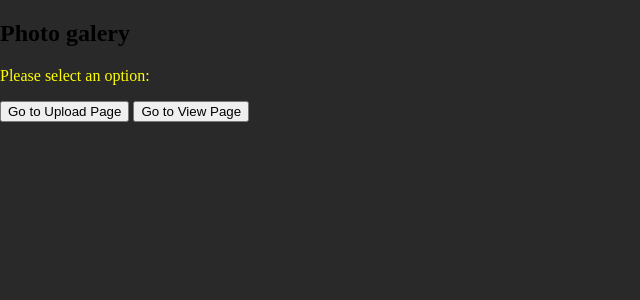
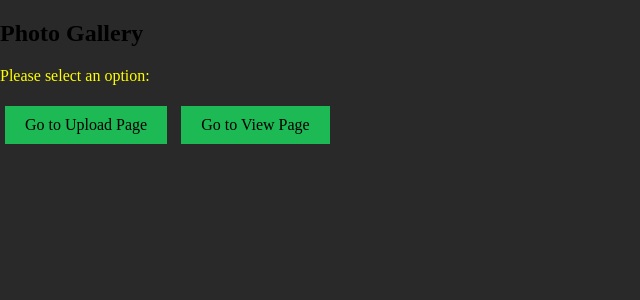
Before and after one commit to MonkeMK/Photo_album, a PHP site: page / in a window 1280 px wide. Shown: the top 300 px of the page, without its empty margins (0-640 px from the left). Run offline with PHP 8.4, Linux system fonts and the light colour scheme.

Commit message:
custom buttons
De buttons kunnen nu van style en kleur veranderd worden via index.css

```diff
--- a/css/index.css
+++ b/css/index.css
@@ -8,3 +8,18 @@ body{
     color:yellow;
 
 }
+
+.custom-button {
+    display: inline-block;
+    padding: 10px 20px;
+    background-color: #1DB954;
+    color: black;
+    border: none;
+    cursor: pointer;
+    margin: 5px;
+}
+
+.upload{
+    position:absolute;
+
+}
--- a/index.html
+++ b/index.html
@@ -3,16 +3,17 @@
 <head>
     <title>Photo Album</title>
     <link rel="stylesheet" href="css/index.css">
+
 </head>
 <body>
-    <h2>Photo galery</h2>
+    <h2>Photo Gallery</h2>
     <p class="keuze_text">Please select an option:</p>
 
-    <!-- Button to go to the Upload page -->
-    <button onclick="goToUploadPage()">Go to Upload Page</button>
+    <!-- Custom button to go to the Upload page -->
+    <div class="custom-button" class="upload" onclick="goToUploadPage()">Go to Upload Page</div>
 
-    <!-- Button to go to the View page -->
-    <button onclick="goToViewPage()">Go to View Page</button>
+    <!-- Custom button to go to the View page -->
+    <div class="custom-button" class="view" onclick="goToViewPage()">Go to View Page</div>
 
     <script>
         // Function to redirect to the Upload page
```
